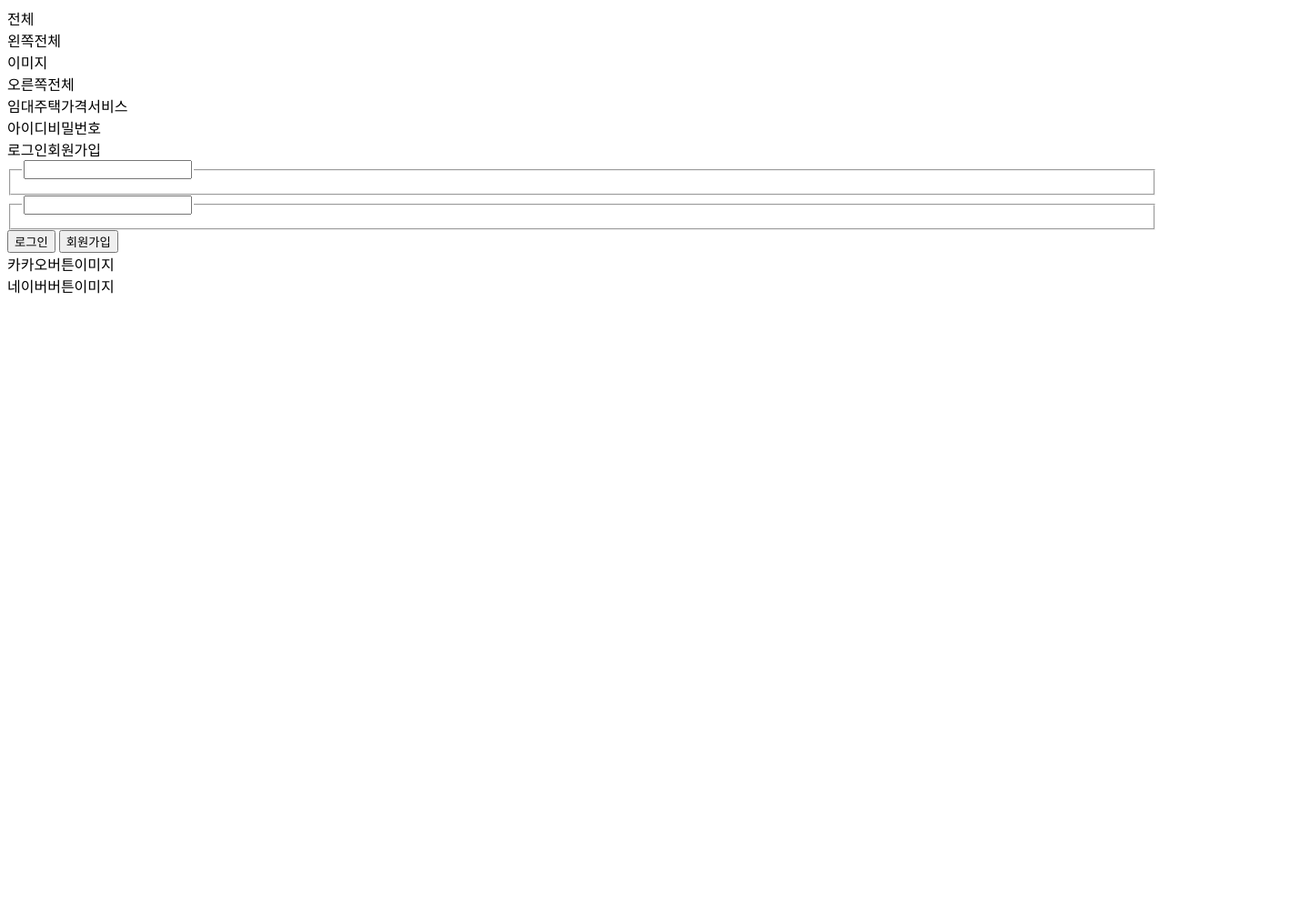
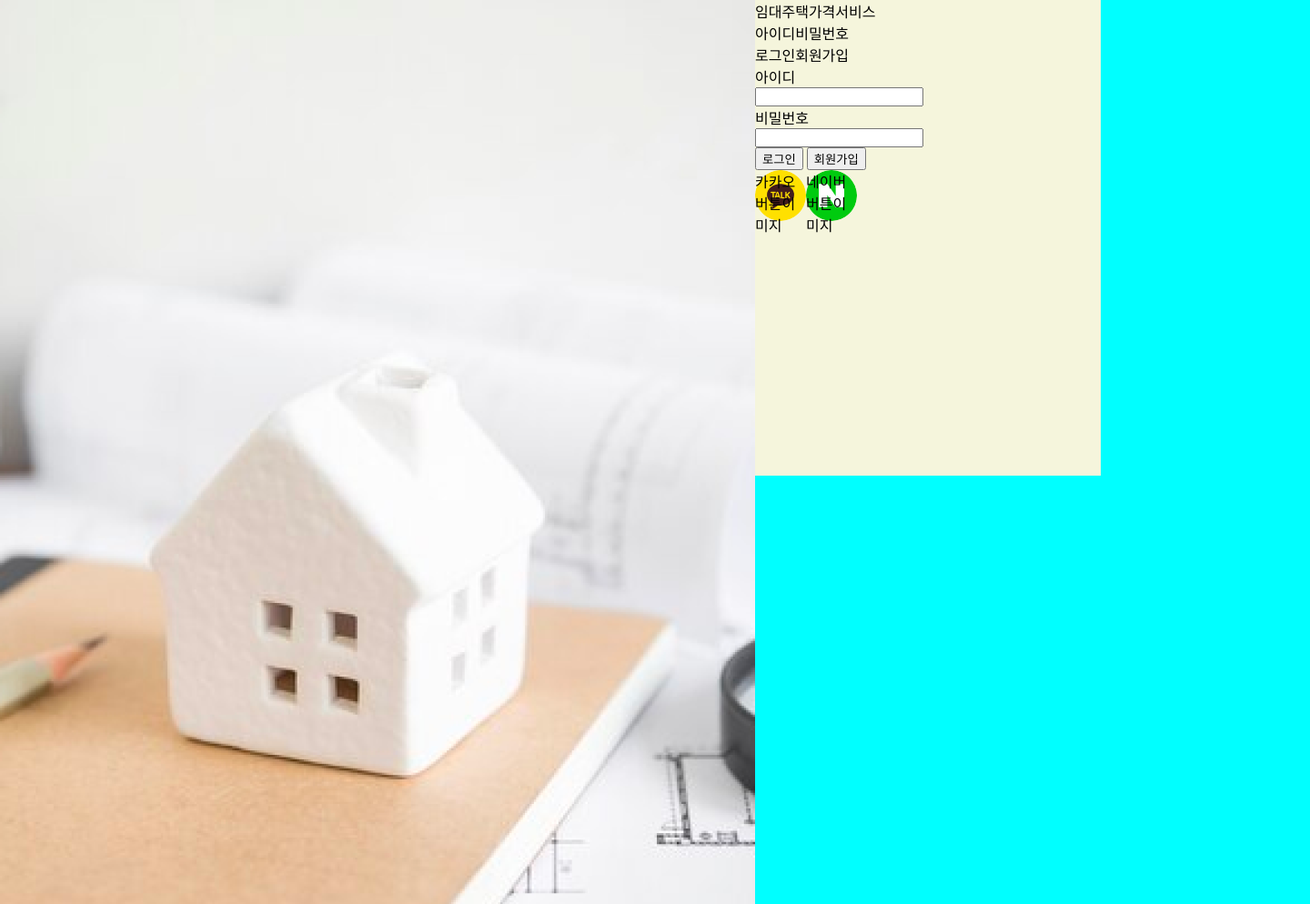
Before and after one commit to ahndb/aws_html, a plain HTML site: page estate/index.html in a window 1280 px wide. Shown: the top 994 px of the page at 91% size, 1440 px wide, since content can reach past the window. Before the commit the page ends 800 px from the top, so only its background shows below. Drawn offline with Linux system fonts and the light colour scheme.

Commit message:
240325 10:50 Update html_css

```diff
--- a/estate/index.html
+++ b/estate/index.html
@@ -7,31 +7,28 @@
   <title>임대 주택 가격 서비스</title>
 </head>
 <body>
-  <div>전체
-    <div>왼쪽전체
-      <div>이미지</div>
-    </div>
-    <div>오른쪽전체
-      <div>임대주택가격서비스</div>
+  <div id="sign-in-wrapper">
+    <div class="sign-in-image-box"></div>
+    <div class="sign-in-box">
+      <div class="sign-in-container">임대주택가격서비스
         <div>아이디비밀번호</div>
         <div>로그인회원가입
           <form action="">
-          <fieldset>
-            <legend>
+            <div>아이디</div>
             <input type="text" name="" id="">
-            </legend>
-          </fieldset>
-          <fieldset>
-            <legend>
+            <div>비밀번호</div>
             <input type="password" name="" id="">
-            </legend>
-          </fieldset>
+            <div id="submit-button">
               <button type="submit">로그인</button>
               <button type="submit">회원가입</button>
             </div>
-        <div>카카오버튼이미지</div>
-        <div>네이버버튼이미지</div>
+        </div>
+        <div class="full-button">
+          <div id="kakao-button" class="image-button">카카오버튼이미지</div>
+          <div id="naver-button" class="image-button">네이버버튼이미지</div>
+        </div>
         </form>
+      </div>
     </div>
   </div>
   <script src="./script.js"></script>
--- a/estate/style.css
+++ b/estate/style.css
@@ -0,0 +1,52 @@
+* {
+  margin: 0px;
+}
+
+#sign-in-wrapper {
+  display: flex;
+  width: 100%;
+  height: 100vh;
+  min-height: 1024px;
+}
+
+.sign-in-image-box {
+  min-width: 830px;
+  background-image: url(./resource/image/sign-in-background.png);
+  background-size: cover;
+}
+
+.sign-in-box {
+  flex-grow: 1;
+  min-width: 610px;
+  background-color: aqua;
+}
+
+.sign-in-container {
+  width: 380px;
+  height: 523px;
+  background-color: beige;
+}
+
+/* #submit-button {
+  display: block;
+} */
+
+.image-button {
+  width: 56px;
+  height: 56px;
+  border-radius: 56px;
+}
+
+.full-button {
+  display: flex;
+}
+
+#kakao-button {
+  background-image: url(./resource/image/kakao-button.png);
+  background-repeat: no-repeat;
+}
+
+#naver-button {
+  background-image: url(./resource/image/naver-button.png);
+  background-repeat: no-repeat;
+}
```
Lines whose indentation alone changed are shown as unchanged.
